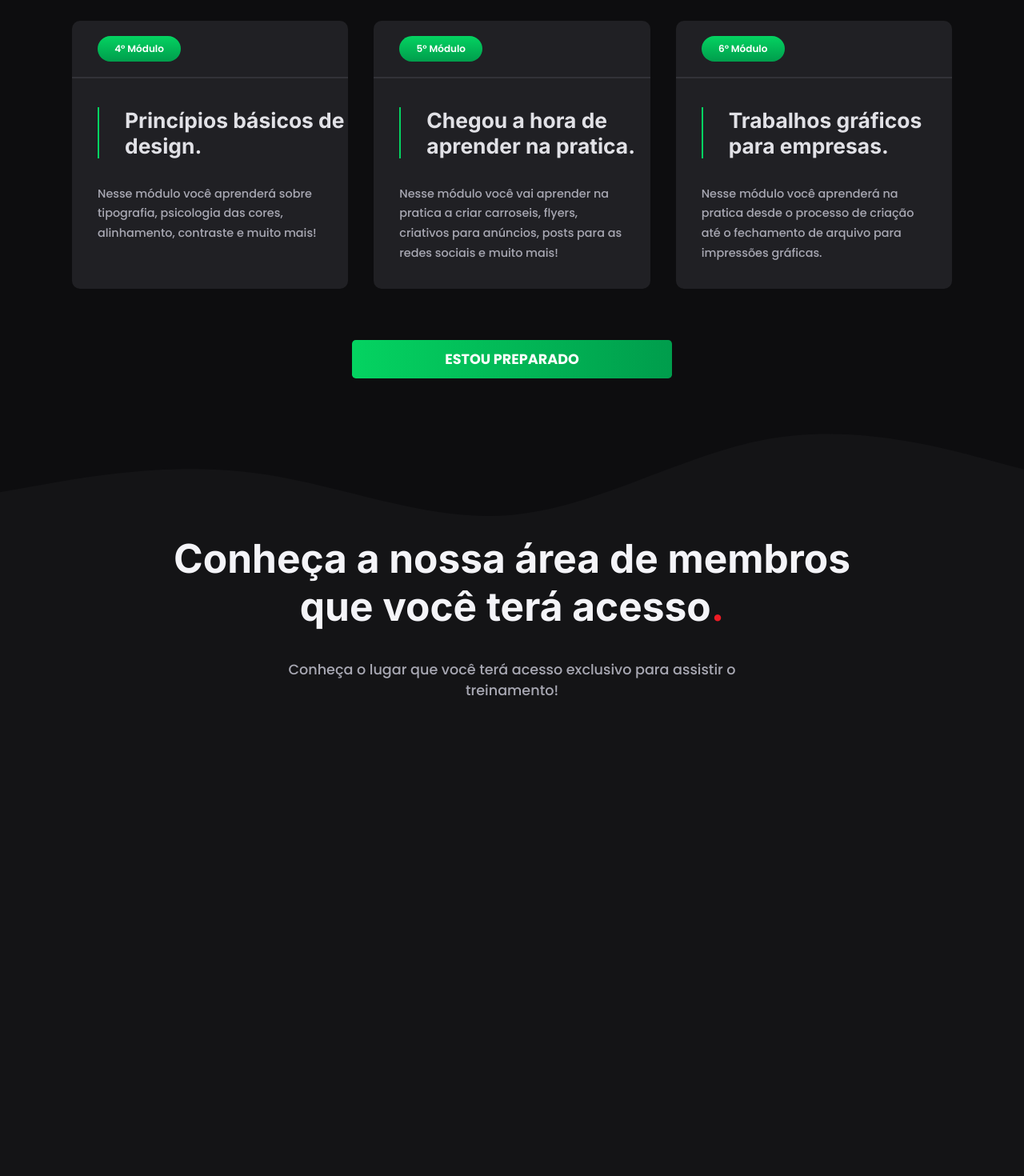
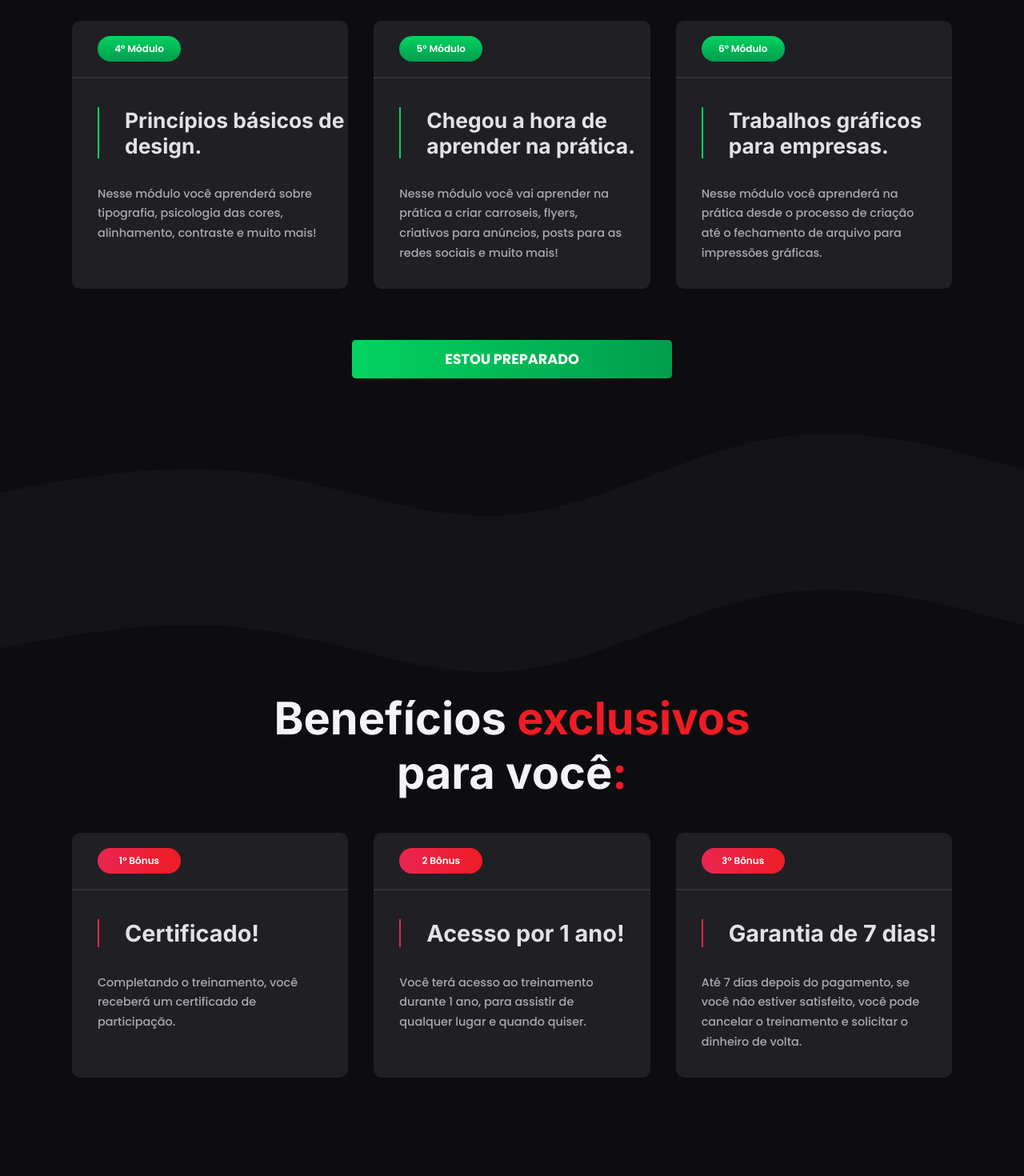
Before and after one commit to gabrieldiasss/freela-destravando-seu-design, a React (Create React App) app: page / in a window 1280 px wide. Shown: the part 4480-5950 px from the top of the page at 80% size. Built offline with nearby package versions, Linux system fonts and the light colour scheme.

Commit message:
outras altereções

```diff
--- a/src/App.js
+++ b/src/App.js
@@ -82,9 +82,9 @@ export default () => {
   				<path fill="#141416" fill-opacity="1" d="M0,160L60,149.3C120,139,240,117,360,133.3C480,149,600,203,720,192C840,181,960,107,1080,85.3C1200,64,1320,96,1380,112L1440,128L1440,320L1380,320C1320,320,1200,320,1080,320C960,320,840,320,720,320C600,320,480,320,360,320C240,320,120,320,60,320L0,320Z"></path>
 			</svg>
 
-			<div className="Page4">
+			{/* <div className="Page4">
 				<Exemplo />
-			</div>
+			</div> */}
 
 			<svg xmlns="http://www.w3.org/2000/svg" viewBox="0 0 1440 220">
   				<path fill="#141416" fill-opacity="1" d="M0,160L60,149.3C120,139,240,117,360,133.3C480,149,600,203,720,192C840,181,960,107,1080,85.3C1200,64,1320,96,1380,112L1440,128L1440,0L1380,0C1320,0,1200,0,1080,0C960,0,840,0,720,0C600,0,480,0,360,0C240,0,120,0,60,0L0,0Z"></path>
--- a/src/components/promocao.js
+++ b/src/components/promocao.js
@@ -29,7 +29,7 @@ export default () => {
                             <div className="ate12">Até 4x no cartão.</div>
                         </div>
 
-                        <div className="menosDe150">Preço promocinal exclusivo apenas para a 1° turma!</div>
+                        <div className="menosDe150">Preço promocional exclusivo apenas para a 1° turma!</div>
 
                         <div className="sectionPromoButton">
                             <a href="https://pay.hotmart.com/A42461362S?checkoutMode=10" target="_blank" ><button className="buttonPromo"><div className="bbb">COMPRAR AGORA</div></button></ a>
--- a/src/components/vouAprender.js
+++ b/src/components/vouAprender.js
@@ -15,8 +15,8 @@ export default () => {
 
     const [boxAprender2] = useState([
         {modulo: '4° Módulo', titulo: 'Princípios básicos de design.', subtitulo: 'Nesse módulo você aprenderá sobre tipografia, psicologia das cores, alinhamento, contraste e muito mais!'},
-        {modulo: '5° Módulo', titulo: 'Chegou a hora de aprender na pratica.', subtitulo: 'Nesse módulo você vai aprender na pratica a criar carroseis, flyers, criativos para anúncios, posts para as redes sociais e muito mais!'},
-        {modulo: '6° Módulo', titulo: 'Trabalhos gráficos para empresas.', subtitulo: 'Nesse módulo você aprenderá na pratica desde o processo de criação até o fechamento de arquivo para impressões gráficas.'},
+        {modulo: '5° Módulo', titulo: 'Chegou a hora de aprender na prática.', subtitulo: 'Nesse módulo você vai aprender na prática a criar carroseis, flyers, criativos para anúncios, posts para as redes sociais e muito mais!'},
+        {modulo: '6° Módulo', titulo: 'Trabalhos gráficos para empresas.', subtitulo: 'Nesse módulo você aprenderá na prática desde o processo de criação até o fechamento de arquivo para impressões gráficas.'},
 
     ])
 
```
Also changed, not shown: 1 other file (tests, documents, lock files or other folders).
